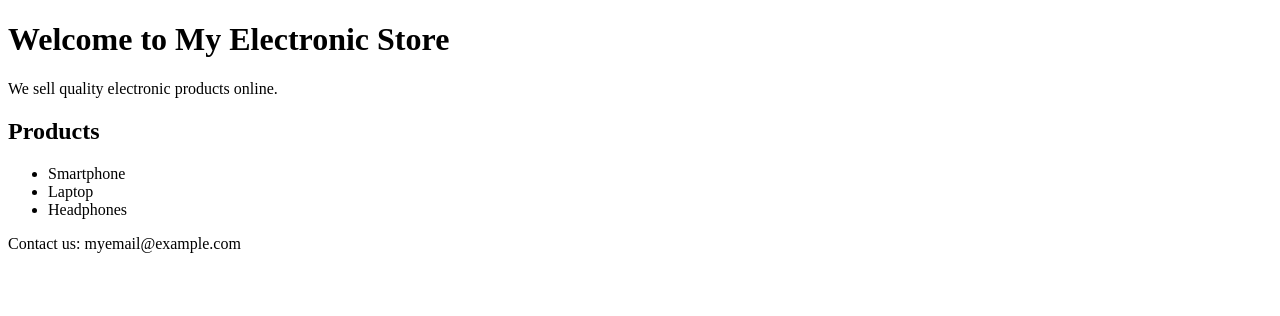
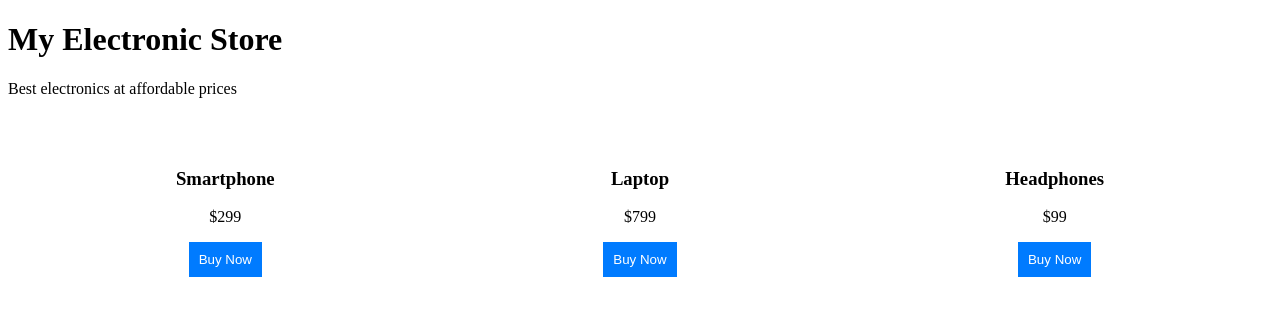
Before and after one commit to jenevicdecastro/MY-ELECTRONIC-STORE, a plain HTML site: page index.html in a window 1280 px wide. Drawn offline with Linux system fonts and the light colour scheme.

Commit message:
Enhance index.html with header and product listings
Added a header and product section with items.

```diff
--- a/index.html
+++ b/index.html
@@ -2,18 +2,34 @@
 <html>
 <head>
   <title>My Electronic Store</title>
+  <link rel="stylesheet" href="style.css">
 </head>
 <body>
-  <h1>Welcome to My Electronic Store</h1>
-  <p>We sell quality electronic products online.</p>
 
-  <h2>Products</h2>
-  <ul>
-    <li>Smartphone</li>
-    <li>Laptop</li>
-    <li>Headphones</li>
-  </ul>
+<header>
+  <h1>My Electronic Store</h1>
+  <p>Best electronics at affordable prices</p>
+</header>
 
-  <p>Contact us: myemail@example.com</p>
+<section class="products">
+  <div class="product">
+    <h3>Smartphone</h3>
+    <p>$299</p>
+    <button>Buy Now</button>
+  </div>
+
+  <div class="product">
+    <h3>Laptop</h3>
+    <p>$799</p>
+    <button>Buy Now</button>
+  </div>
+
+  <div class="product">
+    <h3>Headphones</h3>
+    <p>$99</p>
+    <button>Buy Now</button>
+  </div>
+</section>
+
 </body>
 </html>
```
